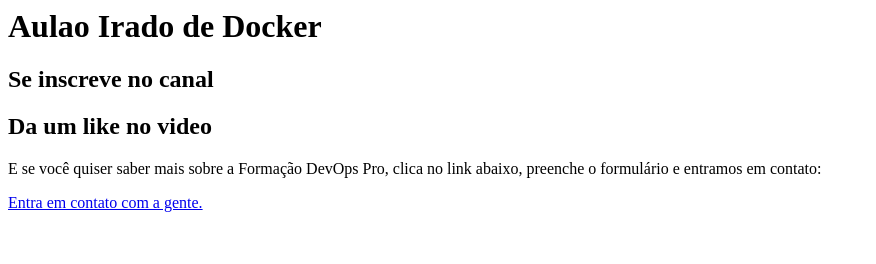
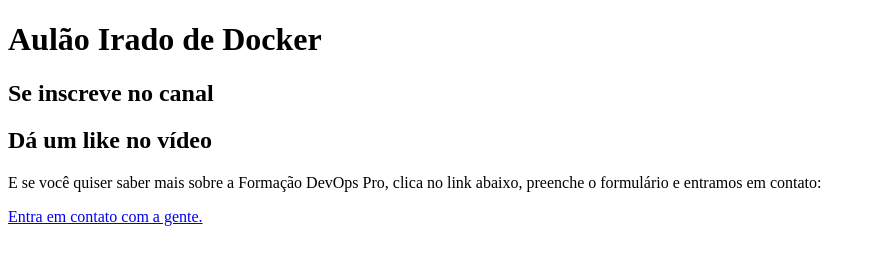
Before and after one commit to fabricioveronez/live-aquecimento-docker, a plain HTML site: page index.html in a window 1280 px wide. Shown: the whole page, without its empty margins (0-876 px from the left). Drawn offline with Linux system fonts and the light colour scheme.

Commit message:
Ajuste na acentuação da página

```diff
--- a/index.html
+++ b/index.html
@@ -1,7 +1,17 @@
-<h1>Aulao Irado de Docker</h1>
-<h2>Se inscreve no canal</h2>
-<h2>Da um like no video</h2>
 
-<p>E se você quiser saber mais sobre a Formação DevOps Pro, clica no link abaixo, preenche o formulário e entramos em contato:</p>
+<!DOCTYPE html>
+<html lang="pt-BR">
+    <head>
+        <meta charset="utf-8"/>
+        <title>Aulão de Docker</title>
+    </head>
+    <body>
+        <h1>Aulão Irado de Docker</h1>
+        <h2>Se inscreve no canal</h2>
+        <h2>Dá um like no vídeo</h2>
 
-<a href="https://dvpro.co/aulao-docker" target="_blank" rel="noopener noreferrer">Entra em contato com a gente.</a>
+        <p>E se você quiser saber mais sobre a Formação DevOps Pro, clica no link abaixo, preenche o formulário e entramos em contato:</p>
+
+        <a href="https://dvpro.co/aulao-docker" target="_blank" rel="noopener noreferrer">Entra em contato com a gente.</a>
+    </body>
+</html>
```
